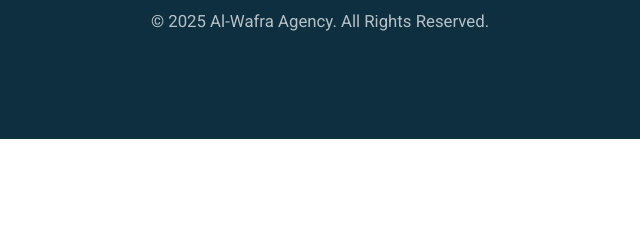
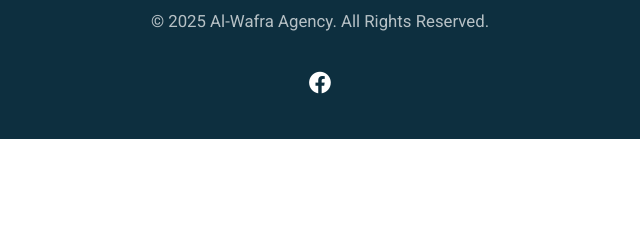
Before and after one commit to ZAID955/aaa, a plain HTML site: page index.html in a window 1280 px wide. Shown: the part 5306-5542 px from the top of the page, 320-960 px from the left. Drawn offline with Linux system fonts and the light colour scheme; a web font is replaced by a local one.

Commit message:
Fix Facebook link in footer section
a

```diff
--- a/index.html
+++ b/index.html
@@ -302,7 +302,7 @@
             <div class="social-links">
               <!--  <a href='#'><i class="fab fa-instagram"></i></a>
                 <a href='#'><i class="fab fa-linkedin-in"></i></a>-->
-                <a href='#'><i class="http://facebook.com/profile.php?id=100084363532634"></i></a>
+                <a href='http://facebook.com/profile.php?id=100084363532634'><i class="fab fa-facebook"></i></a>
             </div>
         </div>
     </footer>
```
